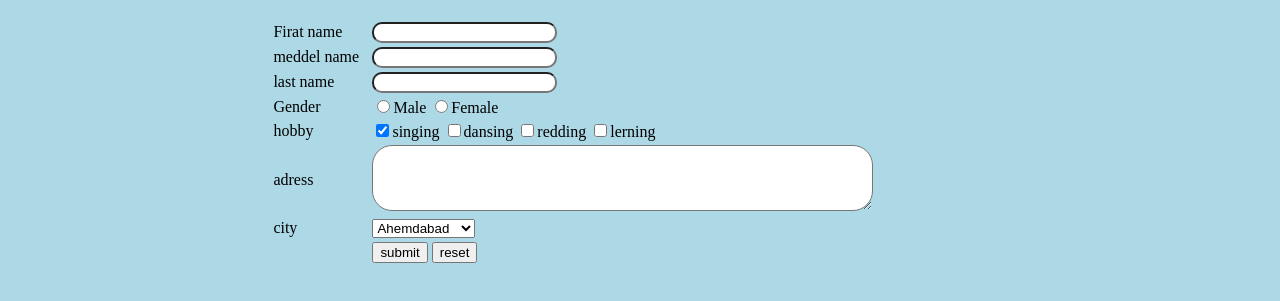
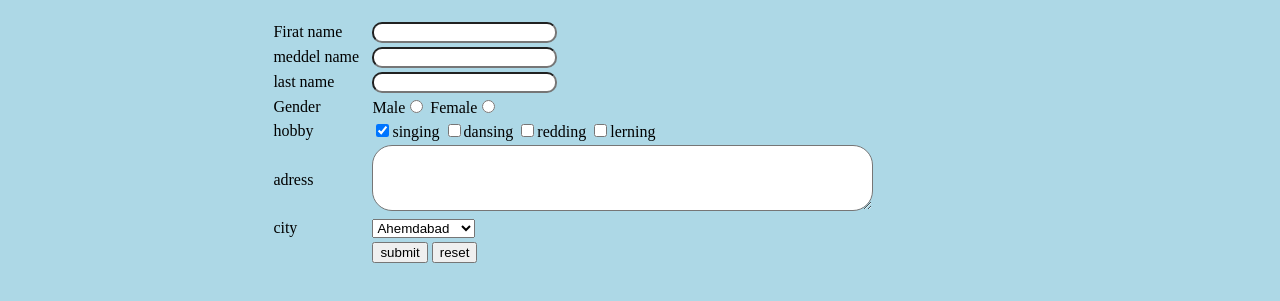
Before and after one commit to mrunknow005/Website-1-, a plain HTML site: page index.html in a window 1280 px wide. Shown: the part 65-366 px from the top of the page. Drawn offline with Linux system fonts and the light colour scheme.

Commit message:
Update index.html

```diff
--- a/index.html
+++ b/index.html
@@ -34,8 +34,8 @@
       <tr>
         <td>Gender</td>
         <td>&nbsp;</td>
-        <td><input type="radio" name="gender" class="male" value="male"  />Male
-          <input type="radio" name= "gender" class="gfemale" value="female" />Female
+        <td>Male<input type="radio" name="gender" class="male" value="male"  />
+         Female<input type="radio" name= "gender" class="gfemale" value="female" />
         </td>
       </tr>
       <tr>
```
